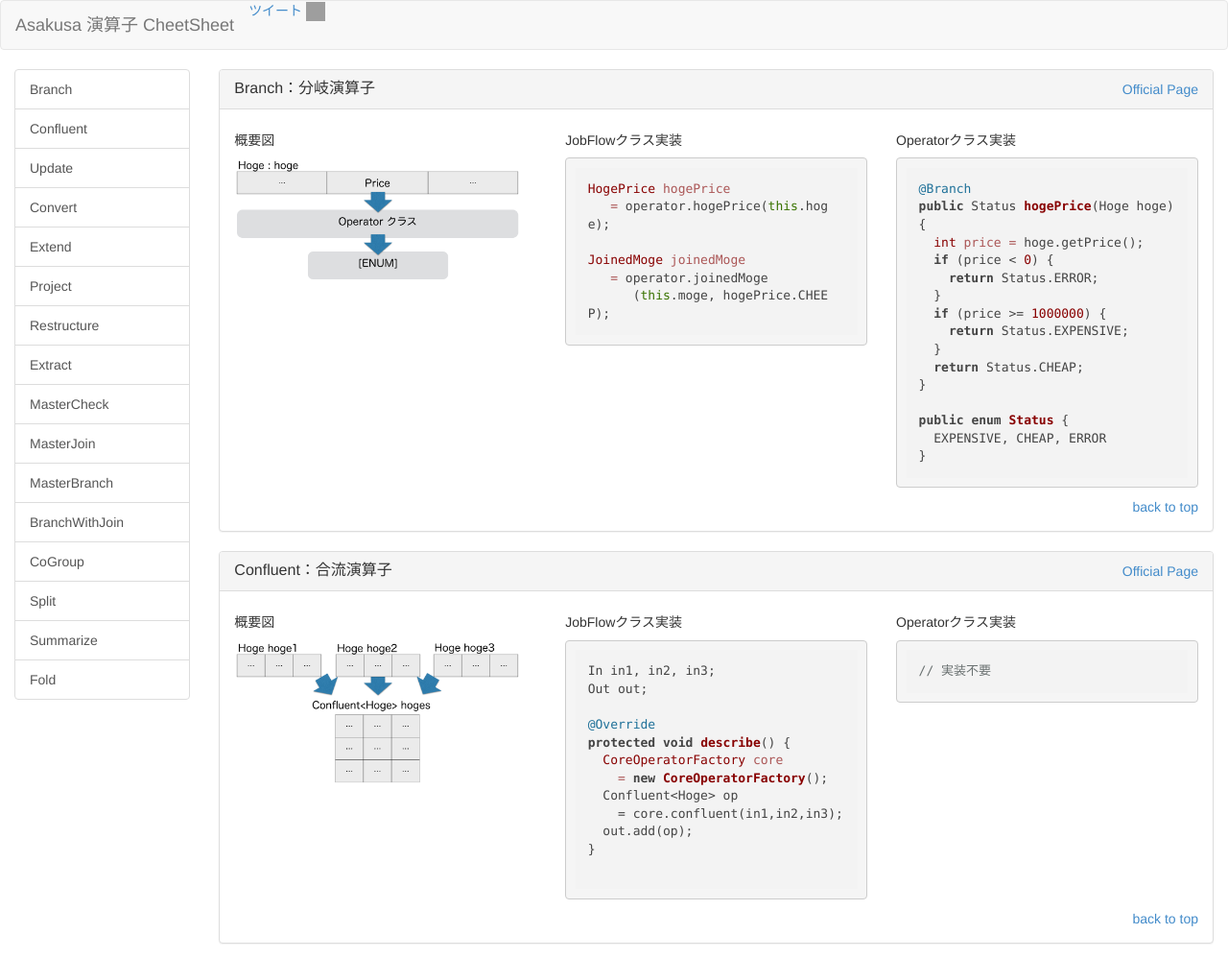
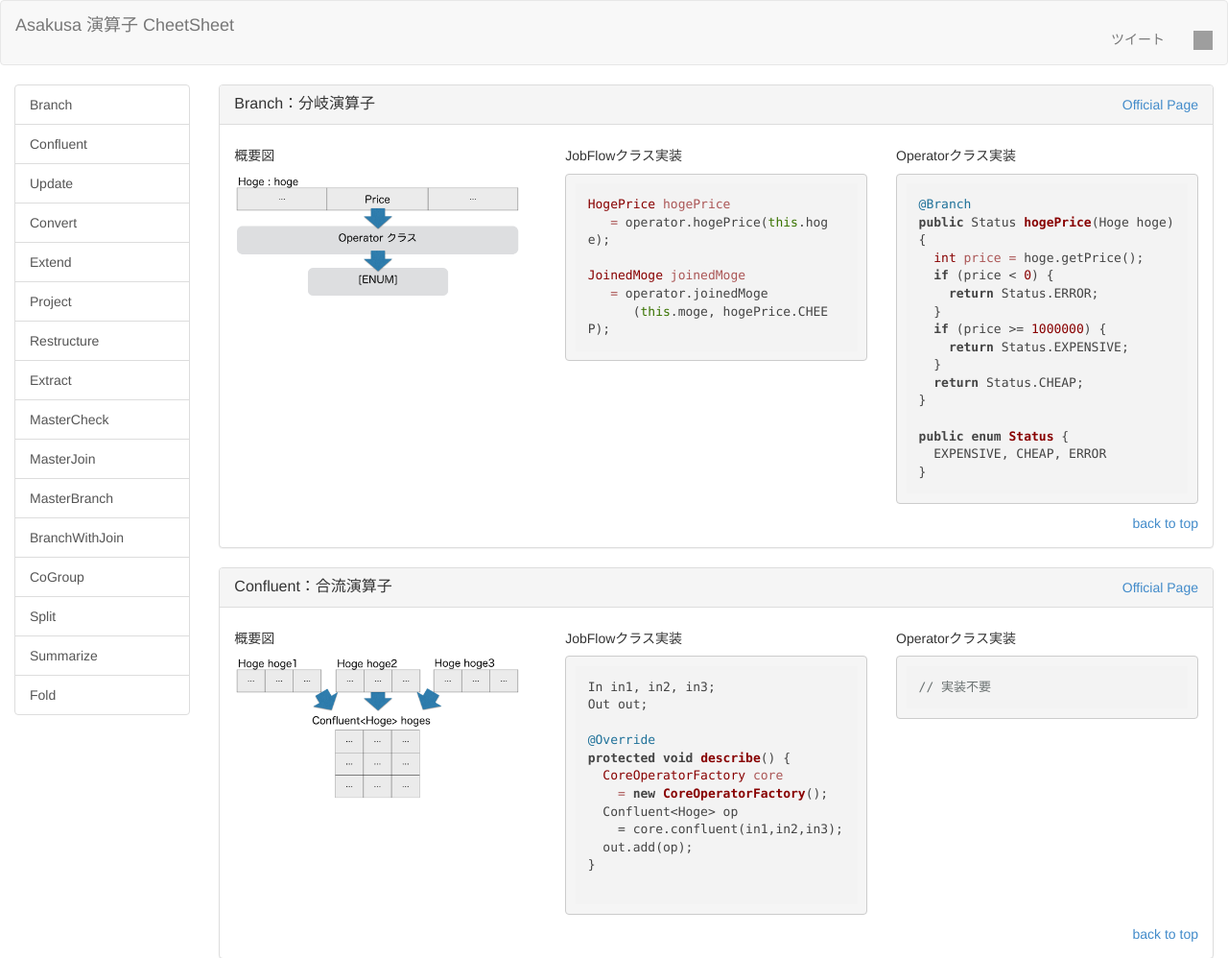
Before and after one commit to ironpeace/asakusa_operators_cheetsheet, a plain HTML site: page index.html in a window 1280 px wide. Shown: the top 998 px of the page at 96% size. Drawn offline with nearby package versions, Linux system fonts and the light colour scheme; grey boxes are pictures that could not be loaded.

Commit message:
edit social buttons position

```diff
--- a/index.html
+++ b/index.html
@@ -20,13 +20,17 @@
           <a class="navbar-brand" href="#">Asakusa 演算子 CheetSheet</a>
         </div>
 
-        <p class="navbar-text navbar-right">
-          <div class="fb-like" data-href="http://ironpeace.github.io/asakusa_operators_cheetsheet/" data-layout="button_count" data-action="like" data-show-faces="false" data-share="false"></div>
-
-          <a href="https://twitter.com/share" class="twitter-share-button" data-lang="ja" data-hashtags="AsakusaFw">ツイート</a><script>!function(d,s,id){var js,fjs=d.getElementsByTagName(s)[0],p=/^http:/.test(d.location)?'http':'https';if(!d.getElementById(id)){js=d.createElement(s);js.id=id;js.src=p+'://platform.twitter.com/widgets.js';fjs.parentNode.insertBefore(js,fjs);}}(document, 'script', 'twitter-wjs');</script>
-
-          <a href="http://b.hatena.ne.jp/entry/http://ironpeace.github.io/asakusa_operators_cheetsheet/" class="hatena-bookmark-button" data-hatena-bookmark-title="Asakusa 演算子 CheetSheet" data-hatena-bookmark-layout="standard-balloon" data-hatena-bookmark-lang="ja" title="このエントリーをはてなブックマークに追加"><img src="http://b.st-hatena.com/images/entry-button/button-only@2x.png" alt="このエントリーをはてなブックマークに追加" width="20" height="20" style="border: none;" /></a><script type="text/javascript" src="http://b.st-hatena.com/js/bookmark_button.js" charset="utf-8" async="async"></script>
-        </p>
+        <ul class="nav navbar-nav navbar-right">
+            <li style="padding-top:15px">
+              <a href="https://twitter.com/share" class="twitter-share-button" data-lang="ja" data-hashtags="AsakusaFw">ツイート</a><script>!function(d,s,id){var js,fjs=d.getElementsByTagName(s)[0],p=/^http:/.test(d.location)?'http':'https';if(!d.getElementById(id)){js=d.createElement(s);js.id=id;js.src=p+'://platform.twitter.com/widgets.js';fjs.parentNode.insertBefore(js,fjs);}}(document, 'script', 'twitter-wjs');</script>
+            </li>
+            <li style="padding-top:15px">
+              <div class="fb-like" data-href="http://ironpeace.github.io/asakusa_operators_cheetsheet/" data-layout="button_count" data-action="like" data-show-faces="false" data-share="false"></div>
+            </li>
+            <li style="padding-top:15px">
+              <a href="http://b.hatena.ne.jp/entry/http://ironpeace.github.io/asakusa_operators_cheetsheet/" class="hatena-bookmark-button" data-hatena-bookmark-title="Asakusa 演算子 CheetSheet" data-hatena-bookmark-layout="standard-balloon" data-hatena-bookmark-lang="ja" title="このエントリーをはてなブックマークに追加"><img src="http://b.st-hatena.com/images/entry-button/button-only@2x.png" alt="このエントリーをはてなブックマークに追加" width="20" height="20" style="border: none;" /></a><script type="text/javascript" src="http://b.st-hatena.com/js/bookmark_button.js" charset="utf-8" async="async"></script>
+            </li>
+          </ul>
       </div>
     </nav>
 
```
